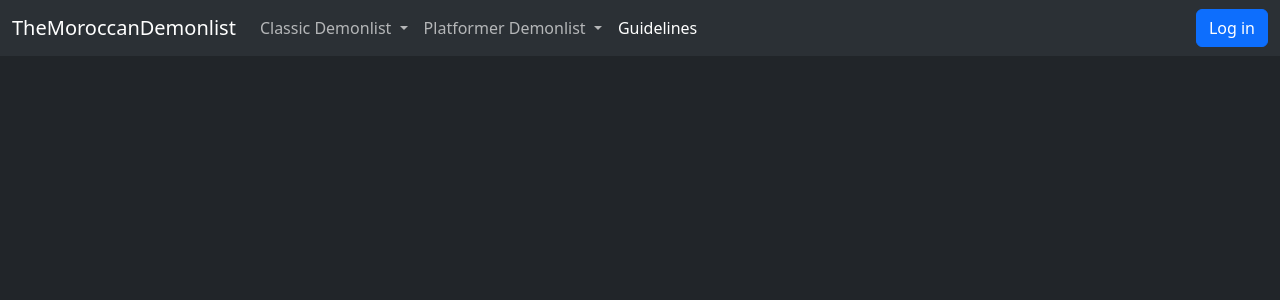
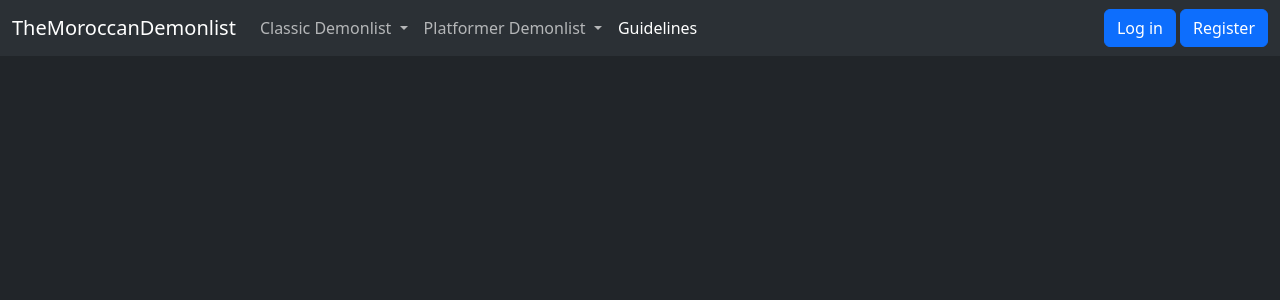
Before and after one commit to tayebelouadrassi/TheMoroccanDemonlist, a Django app: page / in a window 1280 px wide. Shown: the top 300 px of the page. Run offline with Django 4.2, Linux system fonts and the light colour scheme.

Commit message:
Added a register button in the navbar.

```diff
--- a/templates/base.html
+++ b/templates/base.html
@@ -58,6 +58,7 @@
                     </li>
                     {% else %}
                     <a class="nav-item btn btn-primary" href="{% url 'Player:login' %}">Log in</a>
+                    <a class="nav-item btn btn-primary ms-1" href="{% url 'Player:register' %}">Register</a>
                     {% endif %}
                 </ul>
             </div>
```
